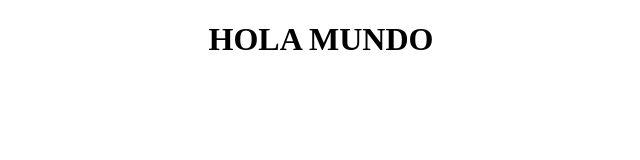
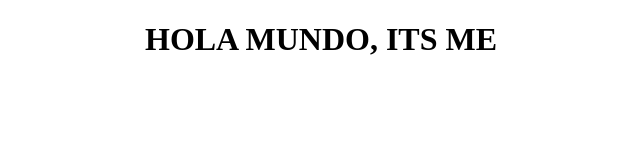
Before and after one commit to jsamiju13/miProyecto, a plain HTML site: page index.html in a window 1280 px wide. Shown: the whole page, without its empty margins (319-959 px from the left). Drawn offline with Linux system fonts and the light colour scheme.

Commit message:
Update index.html

```diff
--- a/index.html
+++ b/index.html
@@ -6,6 +6,6 @@
     <title>Document</title>
 </head>
 <body>
-    <center><h1>HOLA MUNDO</h1></center>
+    <center><h1>HOLA MUNDO, ITS ME</h1></center>
 </body>
 </html>
```
